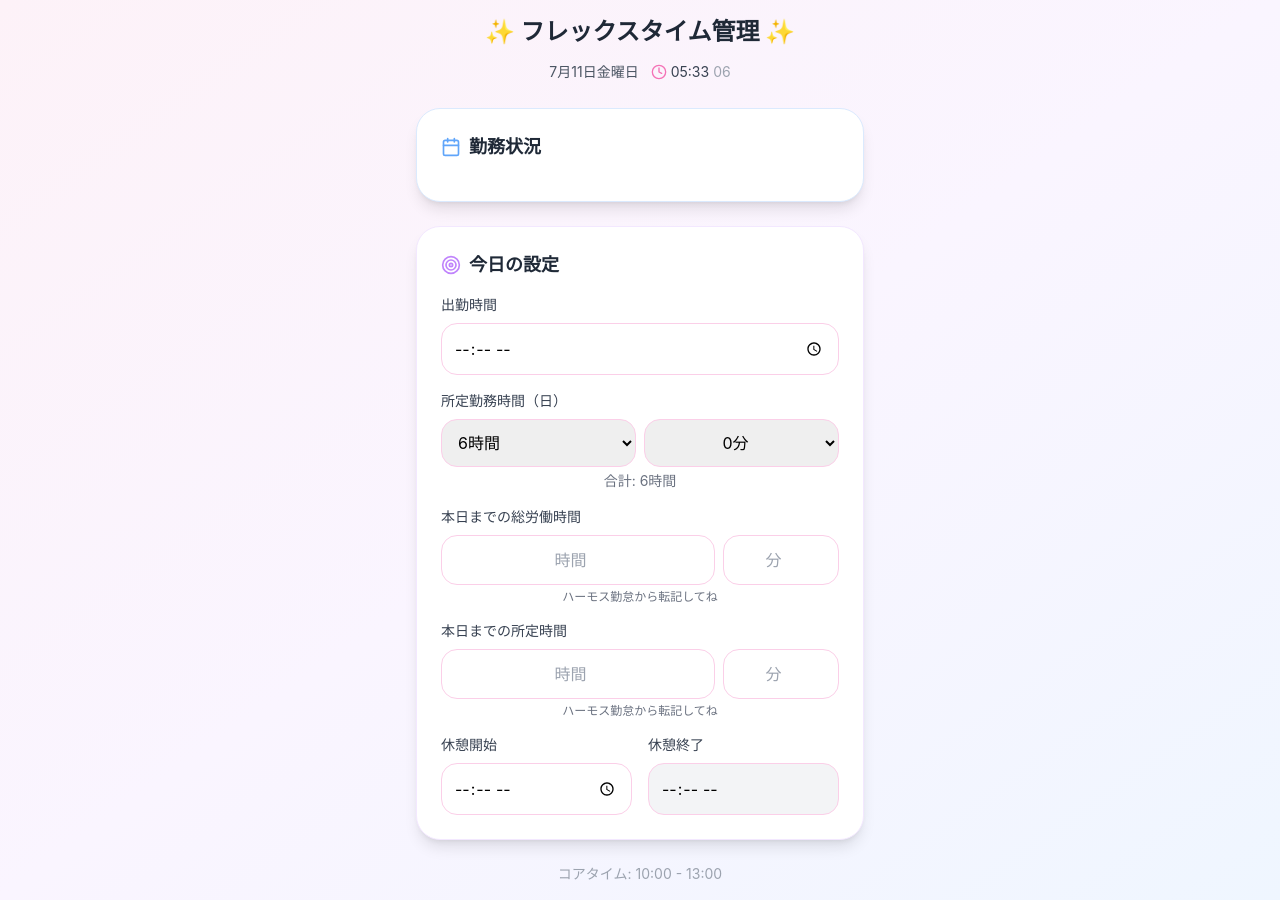
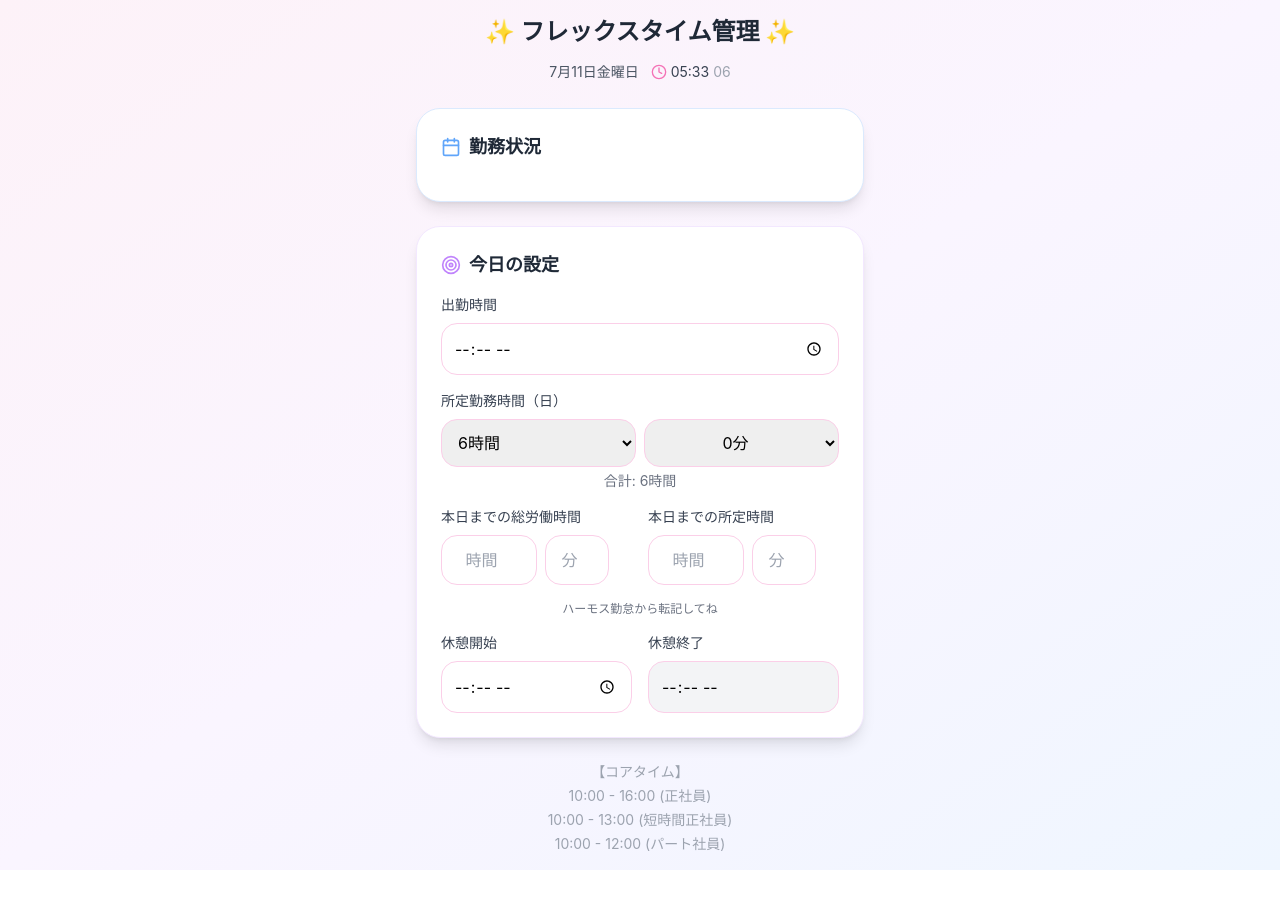
Before and after one commit to NoYu10/my-react-app, a React (Create React App) app: page / in a window 1280 px wide. After the commit the page ends 870 px from the top, so only its background shows below. Built offline with nearby package versions, Linux system fonts and the light colour scheme.

Commit message:
UIのレイアウトを改善し、労働時間入力フィールドの幅を調整。コアタイムの表示を更新。

```diff
--- a/src/flex-time-tracker.tsx
+++ b/src/flex-time-tracker.tsx
@@ -302,6 +302,7 @@ const FlexTimeTracker = () => {
               </div>
             </div>
 
+            <div className="grid grid-cols-2 gap-4 mb-2">
               <div>
                 <label className="block text-sm font-medium text-gray-700 mb-2">
                   本日までの総労働時間
@@ -312,7 +313,7 @@ const FlexTimeTracker = () => {
                     min="0"
                     value={totalWorkHours}
                     onChange={(e) => setTotalWorkHours(e.target.value)}
-                  className="flex-1 p-3 border border-pink-200 rounded-2xl focus:ring-2 focus:ring-pink-300 focus:border-transparent text-center"
+                    className="w-24 p-3 border border-pink-200 rounded-2xl focus:ring-2 focus:ring-pink-300 focus:border-transparent text-center"
                     placeholder="時間"
                   />
                   <input
@@ -321,12 +322,9 @@ const FlexTimeTracker = () => {
                     max="59"
                     value={totalWorkMinutes}
                     onChange={(e) => setTotalWorkMinutes(e.target.value)}
-                  className="flex-1 p-3 border border-pink-200 rounded-2xl focus:ring-2 focus:ring-pink-300 focus:border-transparent text-center"
+                    className="w-16 p-3 border border-pink-200 rounded-2xl focus:ring-2 focus:ring-pink-300 focus:border-transparent text-center"
                     placeholder="分"
                   />
-              </div>
-              <div className="text-xs text-gray-500 mt-1 text-center">
-                ハーモス勤怠から転記してね
                 </div>
               </div>
 
@@ -340,7 +338,7 @@ const FlexTimeTracker = () => {
                     min="0"
                     value={requiredHours}
                     onChange={(e) => setRequiredHours(e.target.value)}
-                  className="flex-1 p-3 border border-pink-200 rounded-2xl focus:ring-2 focus:ring-pink-300 focus:border-transparent text-center"
+                    className="w-24 p-3 border border-pink-200 rounded-2xl focus:ring-2 focus:ring-pink-300 focus:border-transparent text-center"
                     placeholder="時間"
                   />
                   <input
@@ -349,13 +347,14 @@ const FlexTimeTracker = () => {
                     max="59"
                     value={requiredMinutes}
                     onChange={(e) => setRequiredMinutes(e.target.value)}
-                  className="flex-1 p-3 border border-pink-200 rounded-2xl focus:ring-2 focus:ring-pink-300 focus:border-transparent text-center"
+                    className="w-16 p-3 border border-pink-200 rounded-2xl focus:ring-2 focus:ring-pink-300 focus:border-transparent text-center"
                     placeholder="分"
                   />
                 </div>
-              <div className="text-xs text-gray-500 mt-1 text-center">
+              </div>
+            </div>
+            <div className="text-xs text-gray-500 text-center mb-4">
               ハーモス勤怠から転記してね
-              </div>
             </div>
 
             <div className="grid grid-cols-2 gap-4">
@@ -439,8 +438,11 @@ const FlexTimeTracker = () => {
         )}
 
         {/* フッター */}
-        <div className="text-center mt-6 text-gray-400 text-sm">
-          コアタイム: 10:00 - 13:00
+        <div className="text-center mt-6 text-gray-400 text-sm space-y-1">
+          <div>【コアタイム】</div>
+          <div>10:00 - 16:00 (正社員)</div>
+          <div>10:00 - 13:00 (短時間正社員)</div>
+          <div>10:00 - 12:00 (パート社員)</div>
         </div>
       </div>
     </div>
```
Lines whose indentation alone changed are shown as unchanged.
